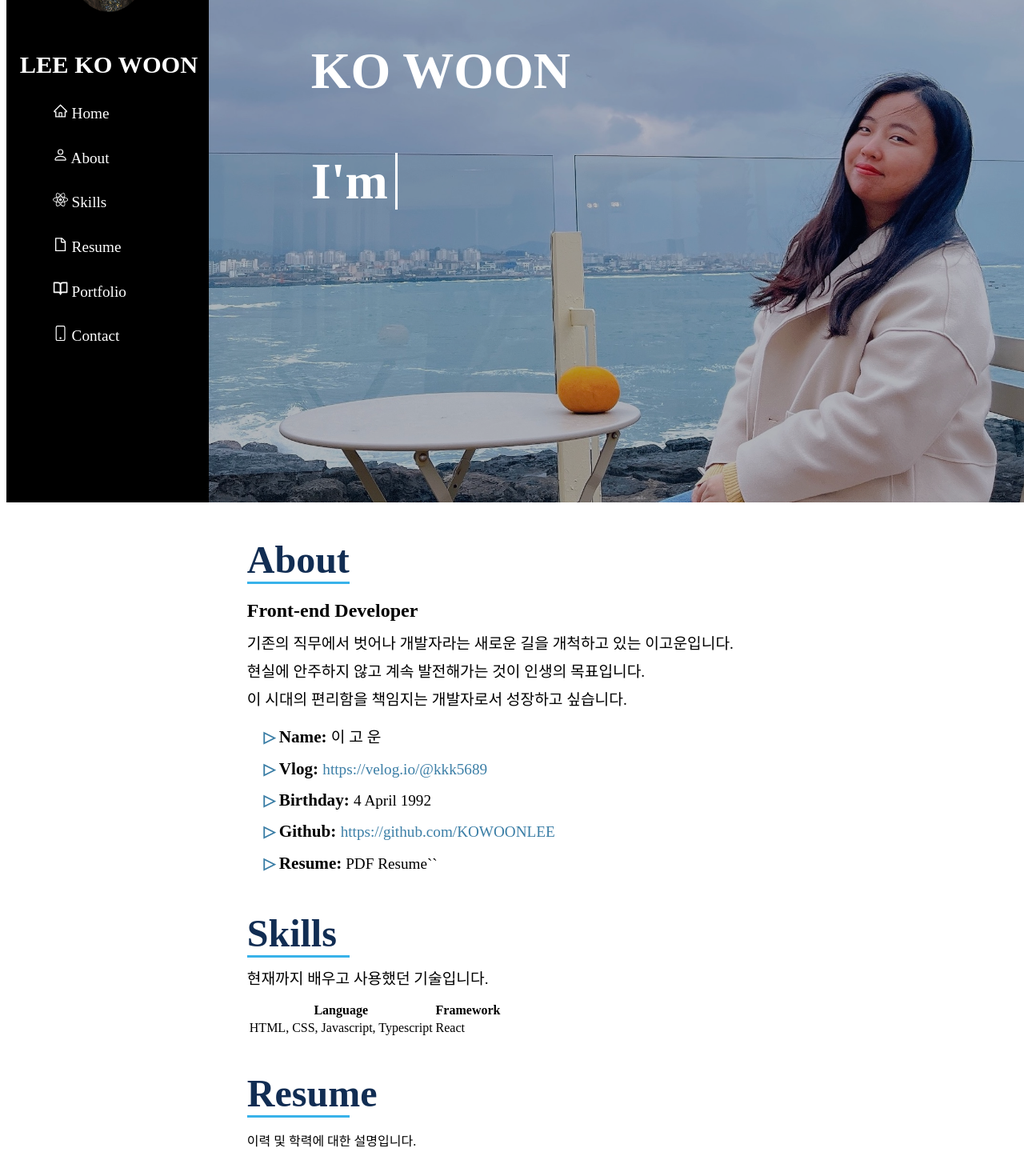
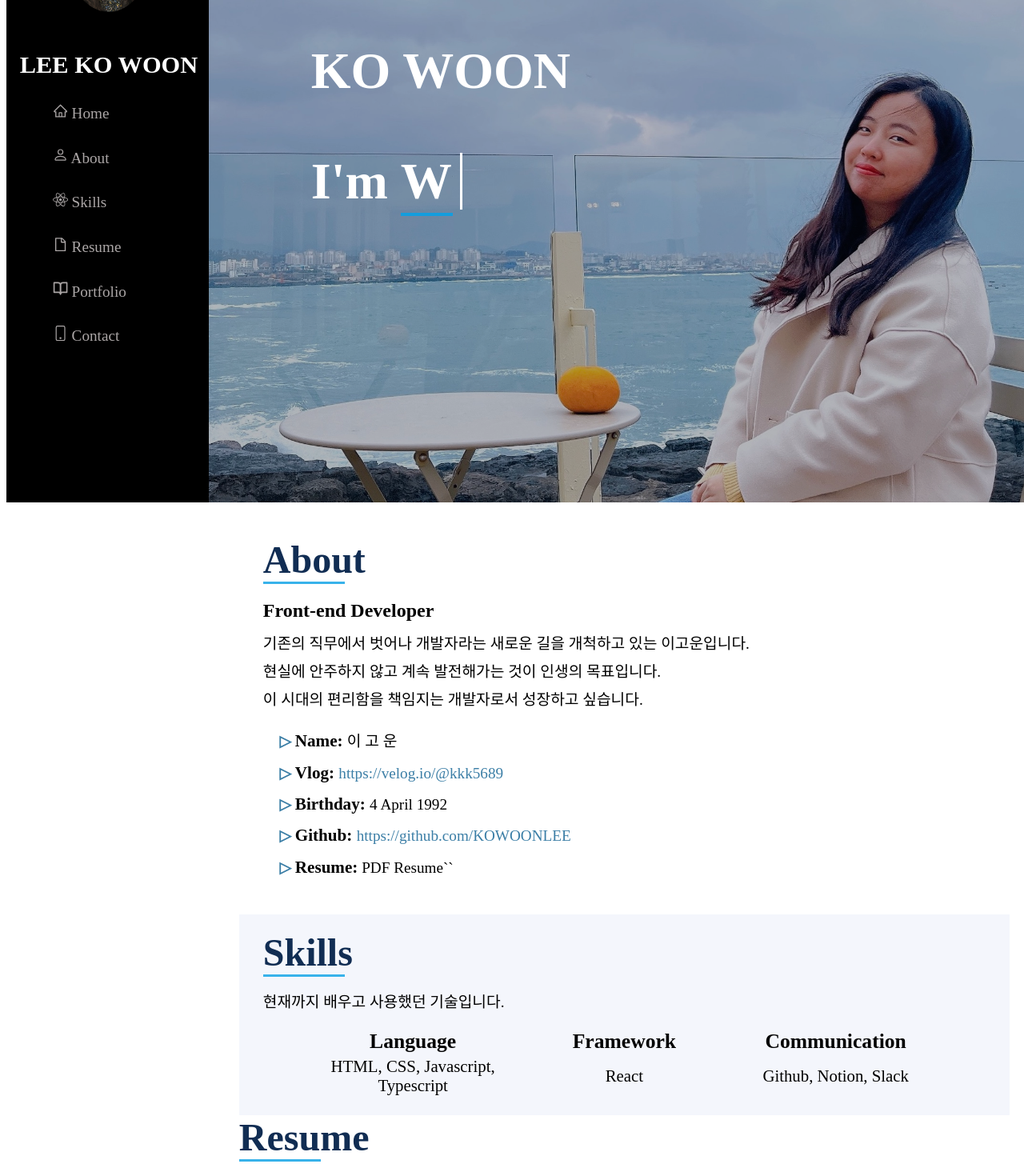
Before and after one commit to KOWOONLEE/portfolio_react, a React (Create React App) app: page / in a window 1280 px wide. Shown: the part 180-1650 px from the top of the page at 80% size. Built offline with nearby package versions, Linux system fonts and the light colour scheme.

Commit message:
Rev: skills 작성 완료

```diff
--- a/src/App.js
+++ b/src/App.js
@@ -3,6 +3,7 @@ import { BrowserRouter, Routes, Route } from "react-router-dom";
 import Navbar from "./components/Navbar";
 // import GlobalStyle from "./GlobalStyle";
 import Main from "./pages/Main";
+import About from "./components/About";
 
 const App = () => {
   return (
@@ -11,6 +12,7 @@ const App = () => {
       <Navbar />
       <Routes>
         <Route path="/" element={<Main />} />
+        {/* <Route path="about" element={<About />} /> */}
       </Routes>
     </BrowserRouter>
   );
--- a/src/components/About.jsx
+++ b/src/components/About.jsx
@@ -5,15 +5,21 @@ function About() {
     <>
       <StyledAbout>
         <section>
-          <h1>About</h1>
+          <div className="aboutsection">
+            <div className="paddingInner">
+              <h1 id="about">About</h1>
               <h2>Front-end Developer</h2>
               <div style={{ fontSize: "1.2em", lineHeight: "2vh" }}>
                 <p>
                   기존의 직무에서 벗어나 개발자라는 새로운 길을 개척하고 있는
                   이고운입니다.
                 </p>
-            <p>현실에 안주하지 않고 계속 발전해가는 것이 인생의 목표입니다.</p>
-            <p>이 시대의 편리함을 책임지는 개발자로서 성장하고 싶습니다.</p>
+                <p>
+                  현실에 안주하지 않고 계속 발전해가는 것이 인생의 목표입니다.
+                </p>
+                <p style={{ marginBottom: "3vh" }}>
+                  이 시대의 편리함을 책임지는 개발자로서 성장하고 싶습니다.
+                </p>
               </div>
               <ul className="aboutList">
                 <li>
@@ -21,7 +27,9 @@ function About() {
                 </li>
                 <li>
                   <span>Vlog: </span>
-              <a href="https://velog.io/@kkk5689">https://velog.io/@kkk5689</a>
+                  <a href="https://velog.io/@kkk5689">
+                    https://velog.io/@kkk5689
+                  </a>
                 </li>
                 <li>
                   <span>Birthday: </span> 4 April 1992
@@ -36,26 +44,32 @@ function About() {
                   <span>Resume:</span> PDF Resume``
                 </li>
               </ul>
+            </div>
+          </div>
         </section>
-        <section>
-          <h1>Skills</h1>
-          <p style={{ fontSize: "1.2em", lineHeight: "2vh" }}>
+        <section className="skillsection">
+          <div className="paddingInner">
+            <h1 id="skills">Skills</h1>
+            <p style={{ fontSize: "1.2em", lineHeight: "3vh" }}>
               현재까지 배우고 사용했던 기술입니다.
             </p>
             <table>
               <tr>
                 <th>Language</th>
                 <th>Framework</th>
+                <th>Communication</th>
               </tr>
               <tr>
                 <td>HTML, CSS, Javascript, Typescript</td>
                 <td>React</td>
+                <td>Github, Notion, Slack</td>
               </tr>
               <tr></tr>
             </table>
+          </div>
         </section>
         <section>
-          <h1>Resume</h1>
+          <h1 id="resume">Resume</h1>
           <p>이력 및 학력에 대한 설명입니다.</p>
           <div className="resumetitle">
             <div>
@@ -95,18 +109,21 @@ const StyledAbout = styled.div`
   /* position: fixed; */
   width: 80%;
   margin-left: 20%;
-  /* padding-left: 5vw; */
+  padding: 20px;
 
+  .paddingInner {
+    padding: 20px 30px 20px 30px;
+  }
   h1 {
     font-size: 3em;
     color: #112d53;
     font-family: Roboto Slab;
-    margin-bottom: 0px;
+    margin: 0px;
   }
   h1::after {
     content: "";
     display: block;
-    width: 10vw;
+    width: 8vw;
     border-bottom: 3px solid #38b2ea;
   }
   h2 {
@@ -137,4 +154,24 @@ const StyledAbout = styled.div`
   .resumetitle {
     display: flex;
   }
+
+  .skillsection {
+    background-color: #f4f6fc;
+  }
+  table {
+    width: 88%;
+    height: 10vh;
+    align-items: center;
+    margin: auto;
+    text-align: center;
+  }
+  th {
+    font-size: 1.6em;
+  }
+
+  td {
+    width: 30%;
+    height: 5vh;
+    font-size: 1.3em;
+  }
 `;
--- a/src/components/Navbar.jsx
+++ b/src/components/Navbar.jsx
@@ -16,22 +16,37 @@ function Navbar() {
         <h2>LEE KO WOON</h2>
         <section className="menuBar">
           <p>
-            <AiOutlineHome /> Home
+            <a href="#home">
+              <span className="icon">
+                <AiOutlineHome />
+              </span>
+              <span className="menuDetail"> Home</span>
+            </a>
           </p>
           <p>
-            <BsPerson /> About
+            <a href="#about">
+              <BsPerson /> About
+            </a>
           </p>
           <p>
-            <FaReact /> Skills
+            <a href="#skills">
+              <FaReact /> Skills
+            </a>
           </p>
           <p>
-            <AiOutlineFile /> Resume
+            <a href="#resume">
+              <AiOutlineFile /> Resume
+            </a>
           </p>
           <p>
-            <FiBookOpen /> Portfolio
+            <a href="#portfolio">
+              <FiBookOpen /> Portfolio
+            </a>
           </p>
           <p>
-            <BsPhone /> Contact
+            <a href="#contact">
+              <BsPhone /> Contact
+            </a>
           </p>
         </section>
       </StyledNavbar>
@@ -65,5 +80,10 @@ const StyledNavbar = styled.div`
     line-height: 1.9em;
     text-align: left;
     margin-left: 3em;
+
+    a {
+      text-decoration: none;
+      color: #aba6a6;
+    }
   }
 `;
--- a/src/components/Profile.jsx
+++ b/src/components/Profile.jsx
@@ -30,7 +30,7 @@ function Profile() {
   });
 
   return (
-    <div className="App">
+    <div id="home" className="App">
       <StyledProfile>
         <div className="profileBackground">
           <img className="mainBackground" alt="background_img" src={MainImg} />
@@ -134,4 +134,9 @@ const StyledProfile = styled.div`
     border-right: 3px solid white;
     animation: cusor 0.9s infinite steps(2);
   }
+  .typingword span {
+    padding-bottom: 4px;
+    letter-spacing: 1px;
+    border-bottom: 4px solid #149ddd;
+  }
 `;
--- a/src/pages/Main.jsx
+++ b/src/pages/Main.jsx
@@ -27,6 +27,6 @@ const StyledMain = styled.div`
   /* flex-direction: row; */
   /* justify-content: space-between; */
   .mainPage {
-    margin-left: 60px;
+    margin: 0 30px 0 30px;
   }
 `;
```
Lines whose indentation alone changed are shown as unchanged.
